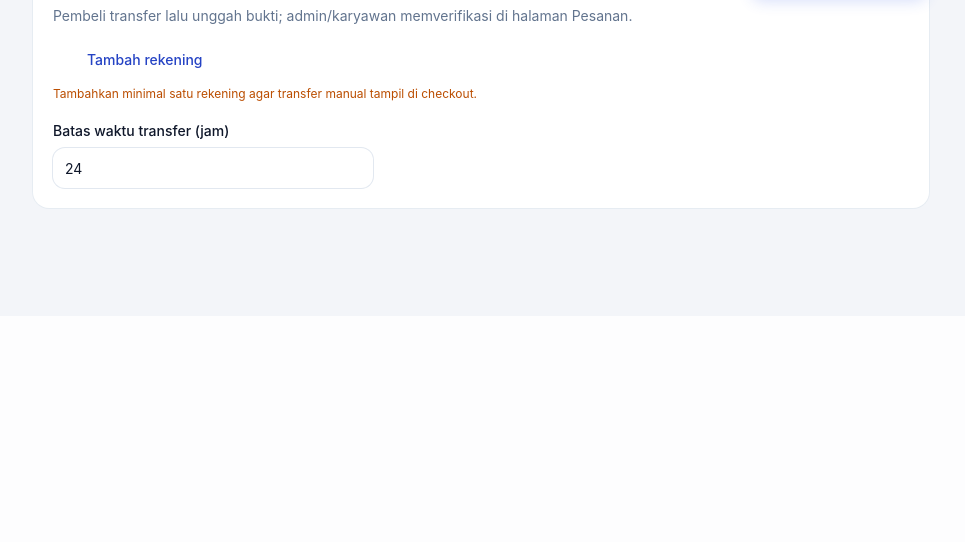
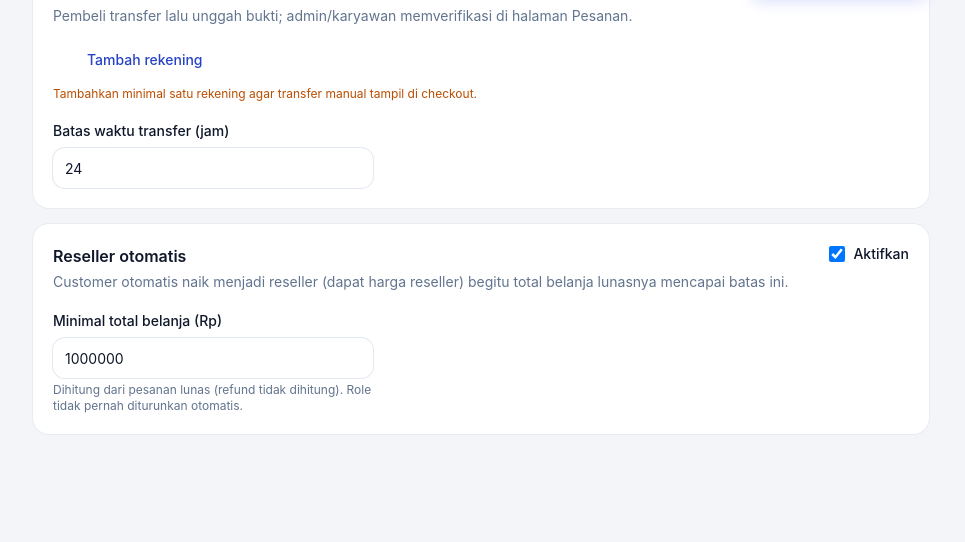
Before and after one commit to Muzakie-ID/toko-akun, a Laravel app: page /admin/pengaturan in a window 1280 px wide. Shown: the part 790-1332 px from the top of the page, without its empty margins (295-1260 px from the left). Before the commit the page ends 999 px from the top, so only its background shows below. Run offline with Laravel 12, Linux system fonts and the light colour scheme; a user stored in the database is signed in; data comes from the database, SQL or seed files in the repository; data that the repository does not hold is empty; style sheets or scripts are compiled from the project's sources; some libraries are stand-ins or nearby versions.

Commit message:
Naikkan customer otomatis menjadi reseller saat total belanja >= Rp1.000.000
- ResellerPromotion: dicek setiap pesanan lunas; total belanja dihitung
  dari pesanan diproses/selesai (refund tidak dihitung). Hanya menaikkan
  customer, tidak pernah menurunkan; staf tidak tersentuh. Email
  PromotedToReseller ke pembeli.
- Command harian resellers:promote untuk customer yang sudah memenuhi
  syarat saat admin menurunkan batas.
- Pengaturan admin: aktif/nonaktif dan minimal total belanja (default
  Rp1.000.000).
- Akun Saya: progres menuju reseller untuk customer.
- PRD: aturan reseller final.

Co-Authored-By: Claude Opus 5.5 <noreply@anthropic.com>
Claude-Session: https://claude.ai/code/session_01WdWFD5Y9cJ7udfM8uBcbe2

```diff
--- a/app/Http/Controllers/Admin/SettingController.php
+++ b/app/Http/Controllers/Admin/SettingController.php
@@ -30,6 +30,8 @@ class SettingController extends Controller
                 'manual_enabled' => (bool) $settings->get('manual.enabled'),
                 'manual_rekening' => $settings->get('manual.rekening'),
                 'manual_batas_jam' => $settings->get('manual.batas_jam'),
+                'reseller_otomatis' => (bool) $settings->get('reseller.otomatis'),
+                'reseller_min_belanja' => $settings->get('reseller.min_belanja'),
             ],
             'secrets' => [
                 'qris_api_key' => $settings->hasSecret('qris.api_key'),
@@ -57,12 +59,15 @@ class SettingController extends Controller
             'manual_rekening.*.nomor' => ['required', 'string', 'max:40'],
             'manual_rekening.*.nama' => ['required', 'string', 'max:80'],
             'manual_batas_jam' => ['required', 'integer', 'min:1', 'max:168'],
+            'reseller_otomatis' => ['boolean'],
+            'reseller_min_belanja' => ['required', 'integer', 'min:1000'],
         ], [
             'qris_base_url.required_if' => 'URL API gateway wajib diisi bila QRIS diaktifkan.',
         ], [
             'qris_base_url' => 'URL API gateway',
             'qris_expiry_min' => 'masa berlaku tagihan',
             'manual_batas_jam' => 'batas waktu transfer',
+            'reseller_min_belanja' => 'minimal total belanja',
             'manual_rekening.*.bank' => 'nama bank',
             'manual_rekening.*.nomor' => 'nomor rekening',
             'manual_rekening.*.nama' => 'nama pemilik rekening',
@@ -78,6 +83,8 @@ class SettingController extends Controller
             'manual.enabled' => $request->boolean('manual_enabled'),
             'manual.rekening' => array_values($data['manual_rekening'] ?? []),
             'manual.batas_jam' => (int) $data['manual_batas_jam'],
+            'reseller.otomatis' => $request->boolean('reseller_otomatis'),
+            'reseller.min_belanja' => (int) $data['reseller_min_belanja'],
         ];
 
         foreach (['qris_api_key' => 'qris.api_key', 'qris_webhook_secret' => 'qris.webhook_secret'] as $field => $key) {
--- a/app/Services/Settings.php
+++ b/app/Services/Settings.php
@@ -27,6 +27,8 @@ class Settings
         'manual.enabled' => true,
         'manual.rekening' => [],
         'manual.batas_jam' => 24,
+        'reseller.otomatis' => true,
+        'reseller.min_belanja' => 1000000,
     ];
 
     /** @var array<string, mixed>|null */
--- a/resources/js/Pages/Account.vue
+++ b/resources/js/Pages/Account.vue
@@ -1,7 +1,16 @@
 <script setup>
 import { Head, Link, router, useForm } from '@inertiajs/vue3'
+import { computed } from 'vue'
+import { rupiah } from '@/lib/format'
 
-const props = defineProps({ akun: { type: Object, required: true } })
+const props = defineProps({
+    akun: { type: Object, required: true },
+    menujuReseller: { type: Object, default: null },
+})
+
+const persenReseller = computed(() =>
+    props.menujuReseller ? Math.min(100, Math.round((props.menujuReseller.total_belanja / props.menujuReseller.batas) * 100)) : 0,
+)
 
 const profil = useForm({ name: props.akun.name, email: props.akun.email })
 const password = useForm({ current_password: '', password: '', password_confirmation: '' })
@@ -36,6 +45,21 @@ const logout = () => router.post('/logout')
                 <Icon icon="heroicons:heart" class="h-6 w-6 text-slate-400" />
                 <span><span class="block text-sm font-semibold text-ink">Wishlist</span><span class="text-xs text-slate-500">{{ akun.jumlah_wishlist }} produk tersimpan</span></span>
             </Link>
+        </div>
+
+        <div v-if="menujuReseller" class="mt-4 rounded-2xl border border-amber-200 bg-amber-50/60 p-5">
+            <div class="flex flex-wrap items-baseline justify-between gap-2">
+                <h2 class="flex items-center gap-1.5 text-sm font-semibold text-ink">
+                    <Icon icon="heroicons:sparkles" class="h-4 w-4 text-amber-600" /> Menuju Reseller
+                </h2>
+                <p class="text-sm text-slate-600"><b class="text-ink">{{ rupiah(menujuReseller.total_belanja) }}</b> / {{ rupiah(menujuReseller.batas) }}</p>
+            </div>
+            <div class="mt-3 h-2.5 overflow-hidden rounded-full bg-white ring-1 ring-amber-200" role="progressbar" :aria-valuenow="persenReseller" aria-valuemin="0" aria-valuemax="100" aria-label="Progres menuju reseller">
+                <div class="h-full rounded-full bg-amber-500 transition-all" :style="{ width: `${persenReseller}%` }" />
+            </div>
+            <p class="mt-2 text-xs text-slate-600">
+                Belanja {{ rupiah(Math.max(menujuReseller.batas - menujuReseller.total_belanja, 0)) }} lagi untuk otomatis jadi Reseller dan dapat harga lebih murah.
+            </p>
         </div>
 
         <form class="mt-6 rounded-2xl border border-slate-200 p-5" @submit.prevent="simpanProfil">
--- a/resources/js/Pages/Admin/Settings.vue
+++ b/resources/js/Pages/Admin/Settings.vue
@@ -139,6 +139,26 @@ const err = (key) => form.errors[key]
                 </div>
             </section>
 
+            <!-- Reseller otomatis -->
+            <section class="rounded-2xl bg-white p-5 ring-1 ring-slate-200/70">
+                <div class="flex flex-wrap items-start justify-between gap-3">
+                    <div>
+                        <h2 class="text-base font-semibold text-ink">Reseller otomatis</h2>
+                        <p class="mt-1 text-sm text-slate-500">Customer otomatis naik menjadi reseller (dapat harga reseller) begitu total belanja lunasnya mencapai batas ini.</p>
+                    </div>
+                    <label class="flex cursor-pointer items-center gap-2 text-sm font-medium text-ink">
+                        <input v-model="form.reseller_otomatis" type="checkbox" class="h-4 w-4 rounded border-slate-300 text-accent-600" />
+                        Aktifkan
+                    </label>
+                </div>
+                <div class="mt-4 max-w-xs">
+                    <label class="text-sm font-medium text-ink" for="r-min">Minimal total belanja (Rp)</label>
+                    <input id="r-min" v-model="form.reseller_min_belanja" type="number" min="1000" step="1000" required class="mt-1.5 h-10 w-full rounded-xl bg-white px-3 text-sm text-ink ring-1 ring-slate-200 focus:ring-2 focus:ring-accent-300 focus:outline-none" />
+                    <p v-if="err('reseller_min_belanja')" class="mt-1 text-xs text-rose-600">{{ err('reseller_min_belanja') }}</p>
+                    <p v-else class="mt-1 text-xs text-slate-500">Dihitung dari pesanan lunas (refund tidak dihitung). Role tidak pernah diturunkan otomatis.</p>
+                </div>
+            </section>
+
             <div class="sticky bottom-4 flex justify-end">
                 <button type="submit" :disabled="form.processing" class="h-11 rounded-xl bg-accent-600 px-6 text-sm font-semibold text-white shadow-lg shadow-accent-600/20 hover:bg-accent-700 disabled:opacity-50">
                     {{ form.processing ? 'Menyimpan…' : 'Simpan Pengaturan' }}
--- a/routes/console.php
+++ b/routes/console.php
@@ -9,3 +9,4 @@ Artisan::command('inspire', function () {
 })->purpose('Display an inspiring quote');
 
 Schedule::command('orders:expire')->everyFiveMinutes()->withoutOverlapping();
+Schedule::command('resellers:promote')->dailyAt('02:17')->withoutOverlapping();
```
Also changed, not shown: app/Console/Commands/PromoteResellers.php (added, +22 -0 lines), app/Http/Controllers/AccountController.php (+8 -1 lines), app/Notifications/PromotedToReseller.php (added, +29 -0 lines), app/Services/Orders/OrderLifecycle.php (+13 -2 lines), app/Services/ResellerPromotion.php (added, +74 -0 lines), docs/PRD.md (+2 -2 lines), tests/Feature/AdminUserSettingTest.php (+1 -1 lines), tests/Feature/ResellerPromotionTest.php (added, +103 -0 lines).
